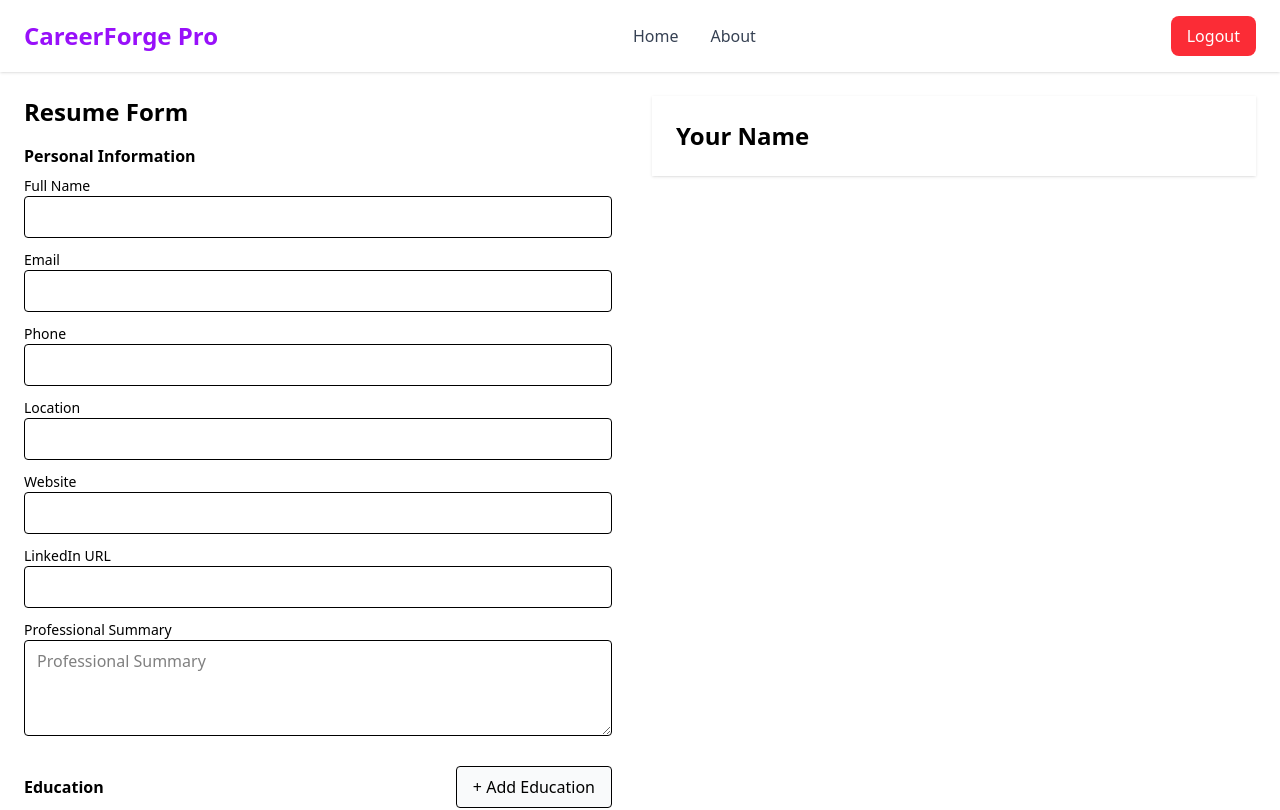
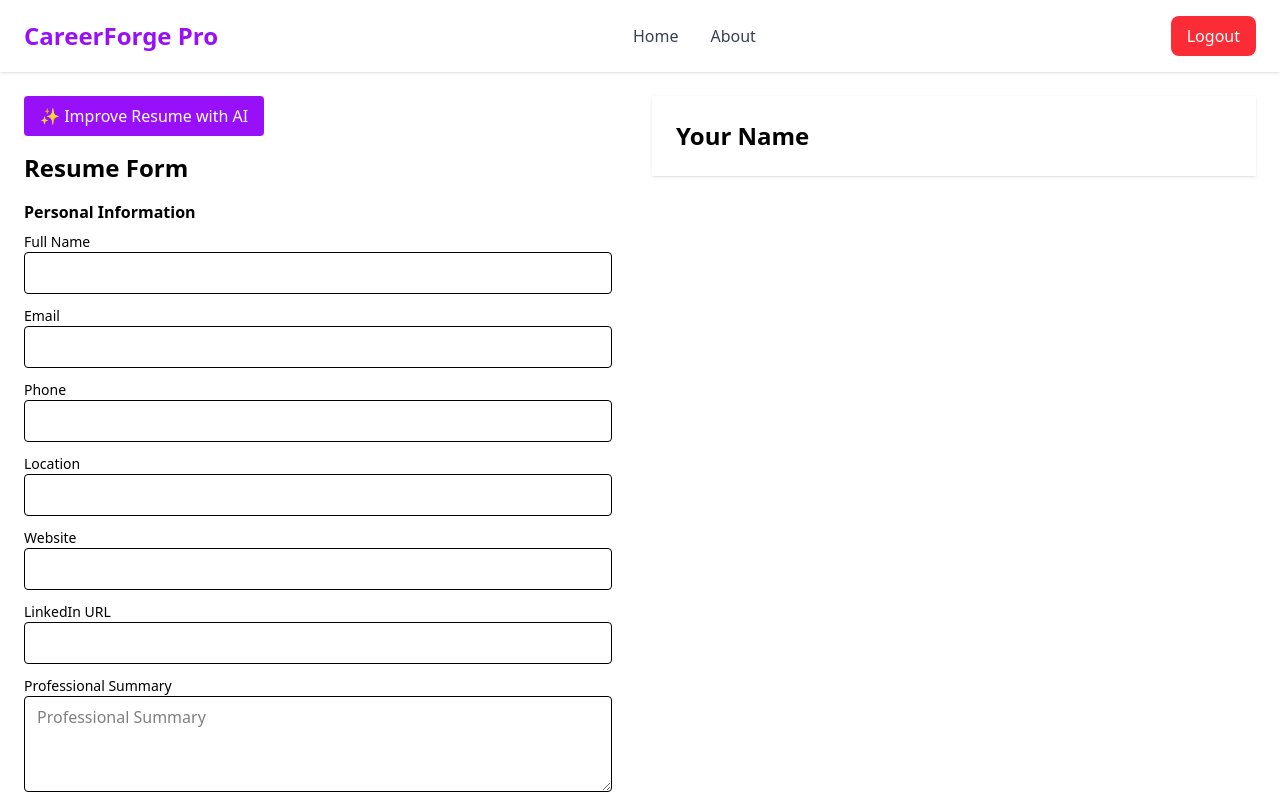
Before and after one commit to ritesh455/Projects, a React (Vite) app in the folder frontend/: page /resume-builder in a window 1280 px wide. Shown: the top 810 px of the page. Built offline with nearby package versions, Linux system fonts and the light colour scheme; sample sign-in values are in the browser's storage.

Commit message:
Magic Button added in frontend To improve resume sentences

```diff
--- a/frontend/src/Pages/ResumeBuilder.tsx
+++ b/frontend/src/Pages/ResumeBuilder.tsx
@@ -8,23 +8,86 @@ import { useResume } from "../context/ResumeContext";
 
 import AddProjects from "../components/form/Projects";
 
+import improveText from "../utils/improveResumeWithAI";
+
 
 export default function ResumeBuilder() {
 
-  const { addEducation, addExperience, addProjects, resume } = useResume();
-  const [selectedExp, setSelectedExp] = useState<number>(
-    resume.experience.length > 0 ? resume.experience.length - 1 : -1
-  );
+  // const { addEducation, addExperience, addProjects, resume } = useResume();
 
-  useEffect(() => {
-    // keep selection in range when experiences change
-    if (resume.experience.length === 0) setSelectedExp(-1);
-    else if (selectedExp >= resume.experience.length)
-      setSelectedExp(resume.experience.length - 1);
-  }, [resume.experience.length, selectedExp]);
+const {
+  addEducation,
+  addExperience,
+  addProjects,
+  resume,
+  updatePersonalInfo,
+  updateExperience,
+  updateProject,
+} = useResume();
+
+
+
+const [improving, setImproving] = useState(false);
+
+const handleImproveResume = async () => {
+  setImproving(true);
+
+  try {
+    /* 1️⃣ Professional Summary */
+    if (resume.personalInfo.summary?.trim()) {
+      const improvedSummary = await improveText(
+        resume.personalInfo.summary,
+        "summary"
+      );
+
+      if (improvedSummary) {
+        updatePersonalInfo("summary", improvedSummary);
+      }
+    }
+
+    /* 2️⃣ Experience Descriptions (INDEPENDENT) */
+    for (let i = 0; i < resume.experience.length; i++) {
+      const exp = resume.experience[i];
+
+      if (exp.description?.trim()) {
+        const improvedExp = await improveText(
+          exp.description,
+          "experience"
+        );
+
+        if (improvedExp) {
+          updateExperience(i, "description", improvedExp);
+        }
+      }
+    }
+
+    /* 3️⃣ Project Descriptions (INDEPENDENT) */
+    for (let i = 0; i < resume.projects.length; i++) {
+      const project = resume.projects[i];
+
+      if (project.description?.trim()) {
+        const improvedProject = await improveText(
+          project.description,
+          "project"
+        );
+
+        if (improvedProject) {
+          updateProject(i, "description", improvedProject);
+        }
+      }
+    }
+  } catch (error) {
+    alert("AI improvement failed. Please try again.");
+  } finally {
+    setImproving(false);
+  }
+};
+
+
 
   return (
     <div className="grid grid-cols-2 gap-6 p-6 items-start">
+
       {/* LEFT SIDE – FORMS */}
       <div
         style={{
@@ -33,6 +96,17 @@ export default function ResumeBuilder() {
           paddingRight: "1rem",
         }}
       >
+
+        <button
+  onClick={handleImproveResume}
+  disabled={improving}
+  className="mb-4 px-4 py-2 rounded bg-purple-600 text-white hover:bg-purple-700 disabled:opacity-50"
+>
+  {improving ? "✨ Improving Resume..." : "✨ Improve Resume with AI"}
+</button>
+
+
+
         {/* Personal Info */}
         <PersonalInfoForm />
 
--- a/frontend/src/components/form/ExperienceForm.tsx
+++ b/frontend/src/components/form/ExperienceForm.tsx
@@ -9,6 +9,15 @@ export default function ExperienceForm() {
 
       {resume.experience.map((exp, index) => (
         <div key={exp.id ?? index} className="border rounded p-4 mb-6">
+
+          <input
+            placeholder="Company Name"
+            value={exp.company}
+            onChange={(e) =>
+              updateExperience(index, "company", e.target.value)
+            }
+            className="w-full border p-2 mb-2"
+          />
 
           <input
             placeholder="Duration"
--- a/frontend/src/components/preview/ResumePreview.tsx
+++ b/frontend/src/components/preview/ResumePreview.tsx
@@ -100,6 +100,9 @@ export default function ResumePreview() {
 
               <ul className="list-disc list-inside">
                 <li>
+                  <strong>Company Name:</strong> {ex.company}
+                </li>
+                <li>
                   <strong>Duration:</strong> {ex.duration}
                 </li>
                 <li>
--- a/frontend/src/context/ResumeContext.tsx
+++ b/frontend/src/context/ResumeContext.tsx
@@ -133,6 +133,7 @@ export const ResumeProvider = ({
   const addExperience = () => {
     const newExp: Experience = {
       id: Date.now().toString(),
+     company: "",
      role: "",
       description: "",
       duration: "",
--- a/frontend/src/types/ResumeTypes.ts
+++ b/frontend/src/types/ResumeTypes.ts
@@ -27,7 +27,7 @@ export interface Project {
 
 export interface Experience {
   id: string;
-  company?: string;
+  company: string;
   role: string;
   description: string;
   duration: string;
--- /dev/null
+++ b/frontend/src/utils/improveResumeWithAI.ts
@@ -0,0 +1,44 @@
+type ImproveType = "summary" | "experience" | "project";
+
+async function improveText(
+  text: string,
+  type: ImproveType
+): Promise<string | null> {
+  if (!text || !text.trim()) return null;
+
+  // Keywords based on section type
+  let keywords: string[] = [];
+
+  if (type === "summary") {
+    keywords = ["Java", "Backend", "Spring Boot", "Problem Solving"];
+  } else if (type === "experience") {
+    keywords = ["Teamwork", "Development", "Technologies"];
+  } else if (type === "project") {
+    keywords = ["Project", "Implementation", "Technology"];
+  }
+
+  const response = await fetch("http://localhost:5000/api/ai/improve", {
+    method: "POST",
+    headers: {
+      "Content-Type": "application/json",
+    },
+
+    // ✅ THIS IS THE IMPORTANT PART
+    body: JSON.stringify({
+      text,
+      keywords,
+      type, // <-- backend needs this
+    }),
+  });
+
+  if (!response.ok) {
+    const error = await response.json();
+    console.error("AI Error:", error);
+    return null;
+  }
+
+  const data = await response.json();
+  return data.improvedText || null;
+}
+
+export default improveText;
```
Also changed, not shown: frontend/src/components/form/PersonalInfoForm.tsx (+23 -0 lines).
